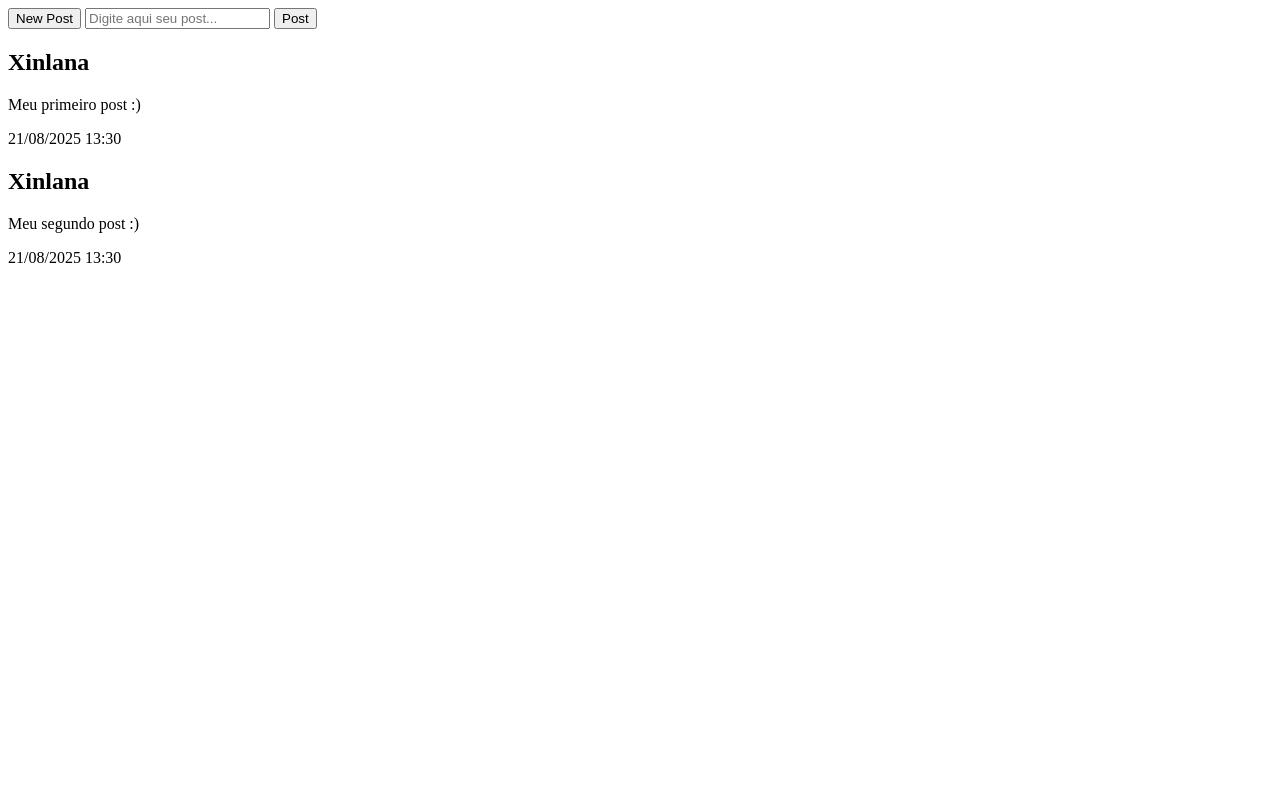
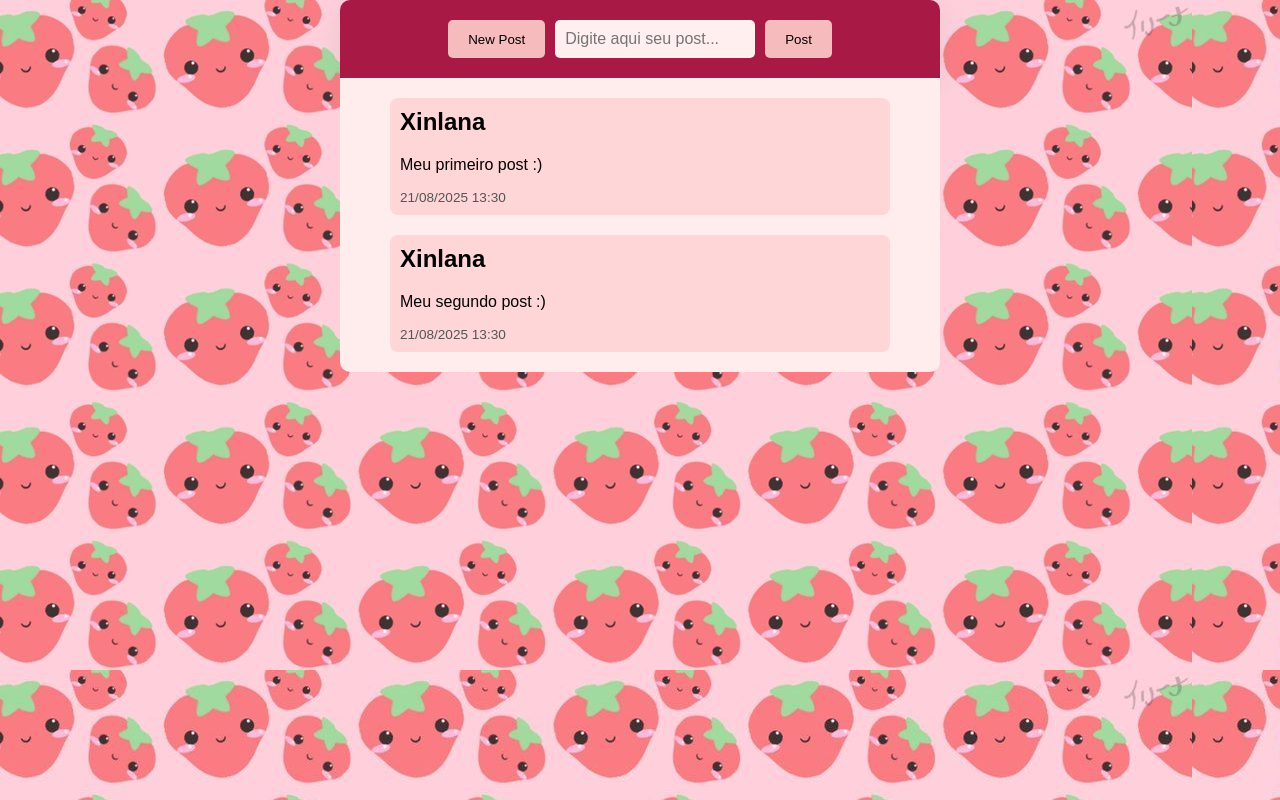
Before and after one commit to JulianaOAguilar/xinFeed, a plain HTML site: page index.html in a window 1280 px wide. Both pictures are taken after a click on the button "New Post". Drawn offline with Linux system fonts and the light colour scheme.

Commit message:
:lipstick: feat: CSS design

```diff
--- a/index.html
+++ b/index.html
@@ -4,6 +4,7 @@
     <meta charset="UTF-8" />
     <meta name="viewport" content="width=device-width, initial-scale=1.0" />
     <title>Xinfeed</title>
+    <link rel="stylesheet" href="style.css" />
   </head>
   <body>
     <div class="newpostbar">
@@ -14,9 +15,11 @@
         id="newPostInput"
         hidden
       />
-      <button type="button" id="addNewPostButton" hidden >Post</button>
+      <button type="button" id="addNewPostButton" hidden>Post</button>
     </div>
-    <div id="timeline" class="timeline"></div>
+    <div id="timeline" class="timeline">
+
+    </div>
     <script src="script.js"></script>
   </body>
 </html>
--- a/script.js
+++ b/script.js
@@ -17,6 +17,8 @@ function createPostElement(post) {
 
     const postContainer = document.createElement('article');
     postContainer.style.position = 'relative';
+
+
 
     const postUser = document.createElement('h1');
     postUser.textContent = post.user;
--- /dev/null
+++ b/style.css
@@ -0,0 +1,114 @@
+/* Fundo do body */
+body {
+  background-image: url('image.png');
+  margin: 0;
+  font-family: Arial, sans-serif;
+}
+
+
+.newpostbar {
+  display: flex;
+  flex-wrap: wrap;
+  text-align: center;
+  justify-content: center;
+  padding: 20px 10px;
+  gap: 10px;
+  background-color: #a81a45;
+  width: 90%;
+  max-width: 600px;
+  margin: 0 auto;
+  box-shadow: rgba(149, 157, 165, 0.2) 0px 8px 24px;
+  border-top-left-radius: 10px;
+  border-top-right-radius: 10px;
+  box-sizing: border-box;
+}
+
+.timeline {
+  width: 90%;
+  max-width: 600px;
+  display: flex;
+  flex-direction: column;
+  align-items: center;
+  background-color: #ffeded;
+  margin: 0 auto 0;
+  padding: 20px;
+  border-radius: 0 0 10px 10px;
+  gap: 20px;
+  box-sizing: border-box;
+}
+
+/* Artigos/posts */
+article {
+  background-color: #ffd6d8;
+  padding: 10px;
+  width: 100%;
+  max-width: 500px;
+  border-radius: 8px;
+  box-sizing: border-box;
+  transition: background-color 0.3s;
+}
+
+article:hover {
+  background-color: #f7c5c7;
+}
+
+h1 {
+  margin-top: 0;
+  font-size: 1.5rem;
+}
+
+button {
+  background-color: #F6BBBD;
+  border: none;
+  border-radius: 5px;
+  padding: 10px 20px;
+  color: rgb(0, 0, 0);
+  transition: background-color 0.3s;
+}
+
+button:hover {
+  background-color: #d49b9d;
+  cursor: pointer;
+}
+
+.postDate {
+  display: block;
+  margin-top: 5px;
+  font-size: 0.85rem;
+  color: #555;
+}
+
+input {
+  width: 100%;
+  max-width: 200px;
+  padding: 10px;
+  border-radius: 5px;
+  border: none;
+  background-color: #ffefef;
+  box-sizing: border-box;
+  text-align: start;
+  font-size: 1rem;
+}
+
+@media (max-width: 600px) {
+  h1 {
+    font-size: 1.2rem;
+  }
+
+  button {
+    padding: 8px 16px;
+  }
+
+  input {
+    padding: 8px;
+  }
+
+  .newpostbar, .timeline {
+    width: 95%;
+    padding: 15px;
+  }
+
+  article {
+    max-width: 100%;
+  }
+}
```
Also changed, not shown: image.png (added).
